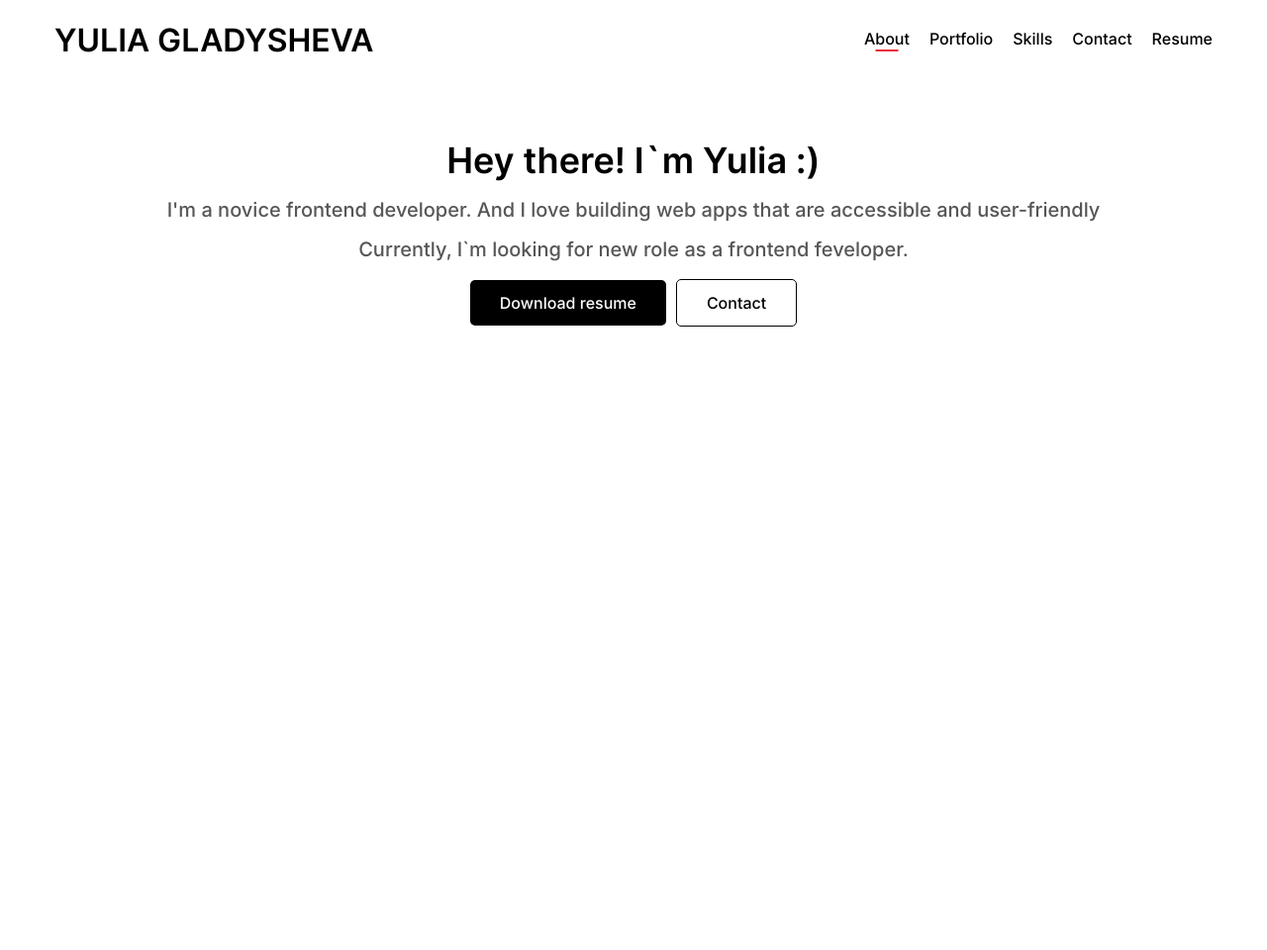
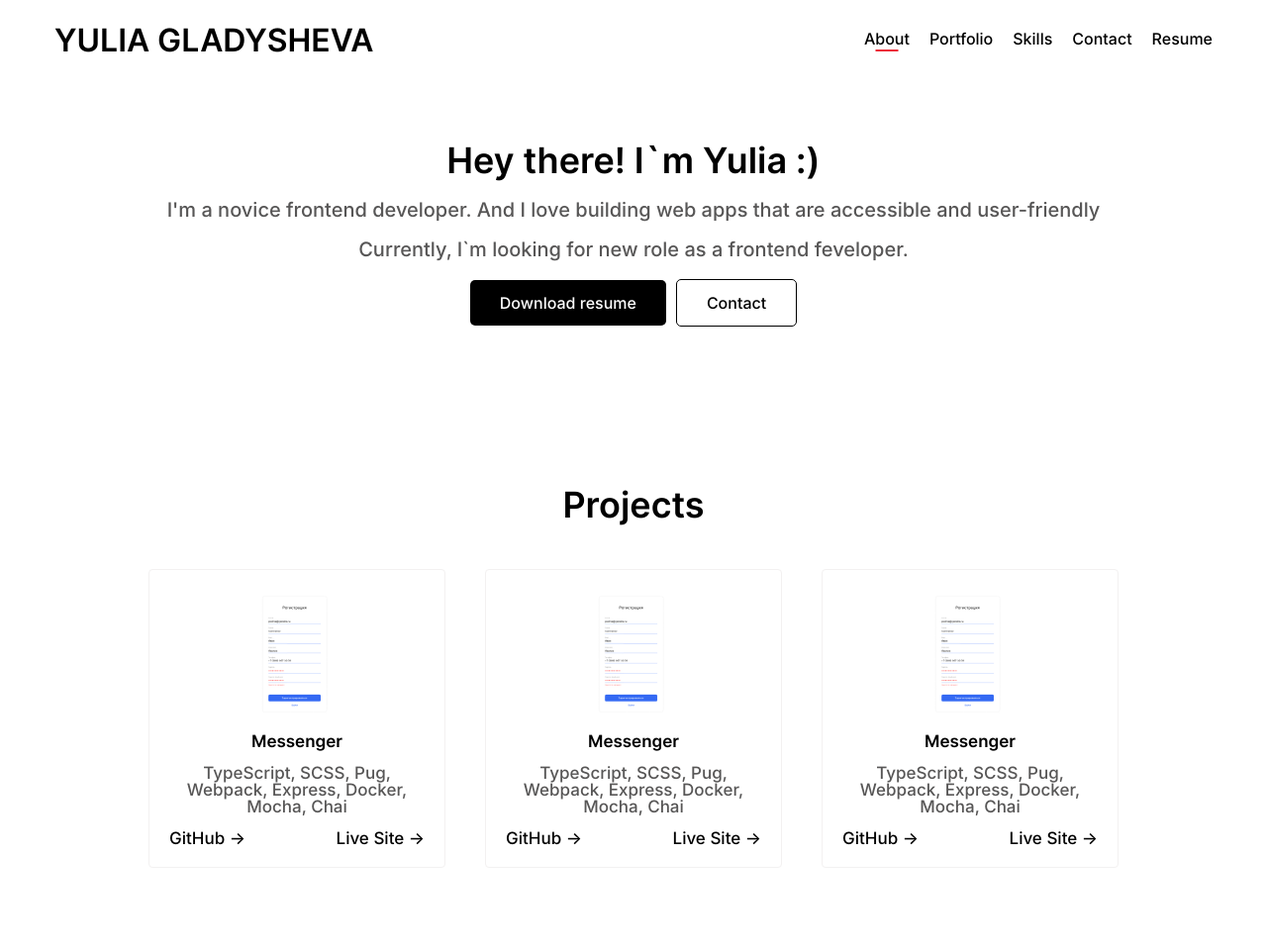
Before and after one commit to yugld/portfolio, a website built with webpack: page src/index.pug in a window 1280 px wide. Shown: the top 960 px of the page at 99% size. Built offline with nearby package versions, Linux system fonts and the light colour scheme.

Commit message:
add projectcs content

```diff
--- a/src/components/components.scss
+++ b/src/components/components.scss
@@ -1,4 +1,4 @@
 @import './header/header';
 @import './about/about';
-//@import './projects/projects';
+@import './projects/projects';
 //@import './contacts/contacts';
--- /dev/null
+++ b/src/components/projects/projects.pug
@@ -0,0 +1,28 @@
+section#projects.projects
+  .container
+    h2 Projects
+    .cards-container
+        .project_card
+            .card_img
+                img(src='./images/messenger.png' alt='screenshot')
+            h3 Messenger
+            p TypeScript, SCSS, Pug, Webpack, Express, Docker, Mocha, Chai
+            .card_links
+                a(href='https://github.com/yugld/middle.messenger.praktikum.yandex' target='_blank' rel='noopener noreferrer') GitHub →
+                a(href='https://meek-taiyaki-afa351.netlify.app/' target='_blank' rel='noopener noreferrer') Live Site →
+        .project_card
+            .card_img
+                img(src='./images/messenger.png' alt='screenshot')
+            h3 Messenger
+            p TypeScript, SCSS, Pug, Webpack, Express, Docker, Mocha, Chai
+            .card_links
+                a(href='https://github.com/yugld/middle.messenger.praktikum.yandex' target='_blank' rel='noopener noreferrer') GitHub →
+                a(href='https://meek-taiyaki-afa351.netlify.app/' target='_blank' rel='noopener noreferrer') Live Site →
+        .project_card
+            .card_img
+                img(src='./images/messenger.png' alt='screenshot')
+            h3 Messenger
+            p TypeScript, SCSS, Pug, Webpack, Express, Docker, Mocha, Chai
+            .card_links
+                a(href='https://github.com/yugld/middle.messenger.praktikum.yandex' target='_blank' rel='noopener noreferrer') GitHub →
+                a(href='https://meek-taiyaki-afa351.netlify.app/' target='_blank' rel='noopener noreferrer') Live Site →
--- /dev/null
+++ b/src/components/projects/projects.scss
@@ -0,0 +1,68 @@
+section.projects {
+    padding: 80px 0;
+    h2 {
+      text-align: center;
+      padding-bottom: 45px;
+    }
+    .cards-container {
+      @include flex(row, center, center);
+      flex-wrap: wrap;
+      gap: 40px;
+      .project_card {
+        @include flex(column, center, center);
+        width: 300px;
+        padding: 20px;
+        background-color: white;
+        border: 1px solid $border_light;
+        border-radius: 4px;
+        gap: 15px;
+        align-self: stretch;
+        transition: all 0.15s ease-in;
+        font-size: 17px;
+
+        div.card_img {
+          display: flex;
+          justify-content: center;
+        }
+
+        img {
+          width: 80%;
+        }
+
+        p {
+          color: $text-color__secondary;
+          text-align: center;
+        }
+
+        &:hover {
+          box-shadow: 0px 2px 16px #c6f547;
+        }
+
+        .card_links {
+          width: 100%;
+          @include flex(row, space-between, center);
+          text-underline-offset: 2px;
+        }
+
+        .card_links a {
+          transition: 0.2s ease-in;
+        }
+
+        .card_links a:hover {
+          color: $color__hover;
+        }
+      }
+    }
+  }
+  section.servicos {
+    padding: 80px 0;
+    h2 {
+      text-align: center;
+      margin-bottom: 20px;
+    }
+    .cards-container {
+      @include flex(row, center, center);
+      flex-wrap: wrap;
+      gap: 30px;
+    }
+  }
--- a/src/index.pug
+++ b/src/index.pug
@@ -9,5 +9,5 @@ html(lang='ru')
     body
         include components/header/header
         include components/about/about
-        //include components/projects/projects
+        include components/projects/projects
         //include components/contacts/contacts
```
Also changed, not shown: static/images/messenger.png (added).
